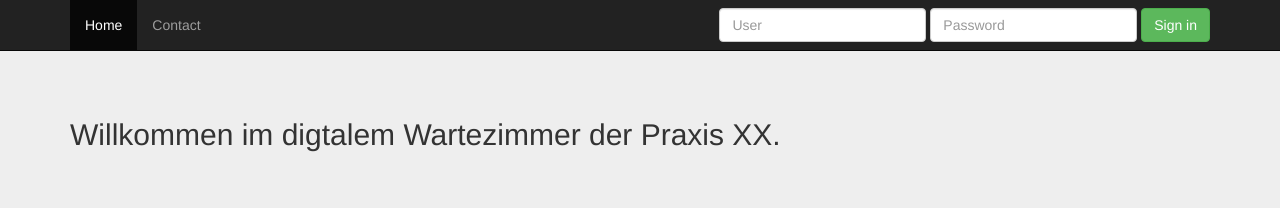
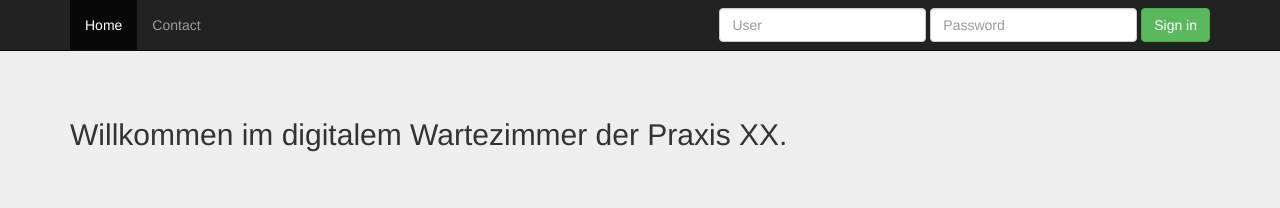
Before and after one commit to mx0c/E-Health, a plain HTML site: page Frontend/index.html in a window 1280 px wide. Shown: the top 208 px of the page. Drawn offline with nearby package versions, Linux system fonts and the light colour scheme.

Commit message:
Update index.html

```diff
--- a/Frontend/index.html
+++ b/Frontend/index.html
@@ -55,7 +55,7 @@
     <div class="jumbotron">
       <div class="container">
         <h2>
-          Willkommen im digtalem Wartezimmer der Praxis XX.
+          Willkommen im digitalem Wartezimmer der Praxis XX.
         </h2>
       </div>
     </div>
```
